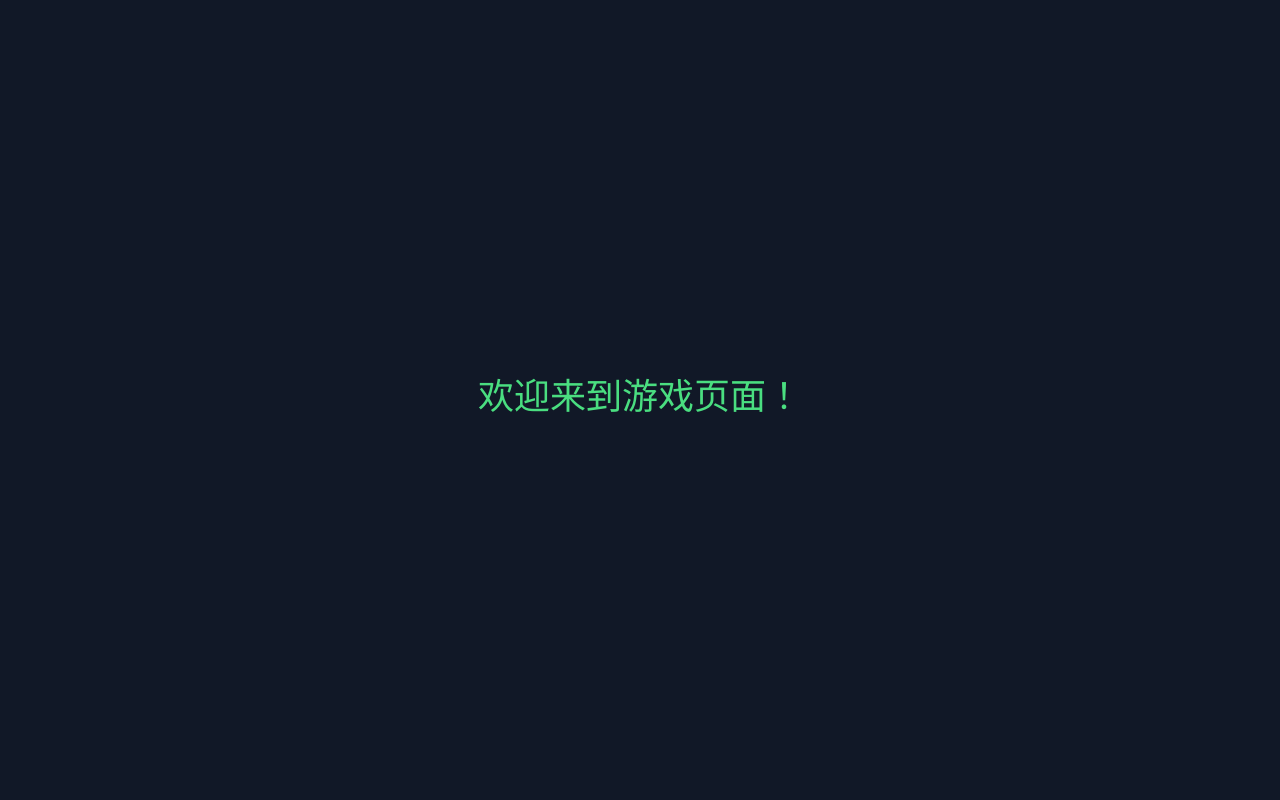
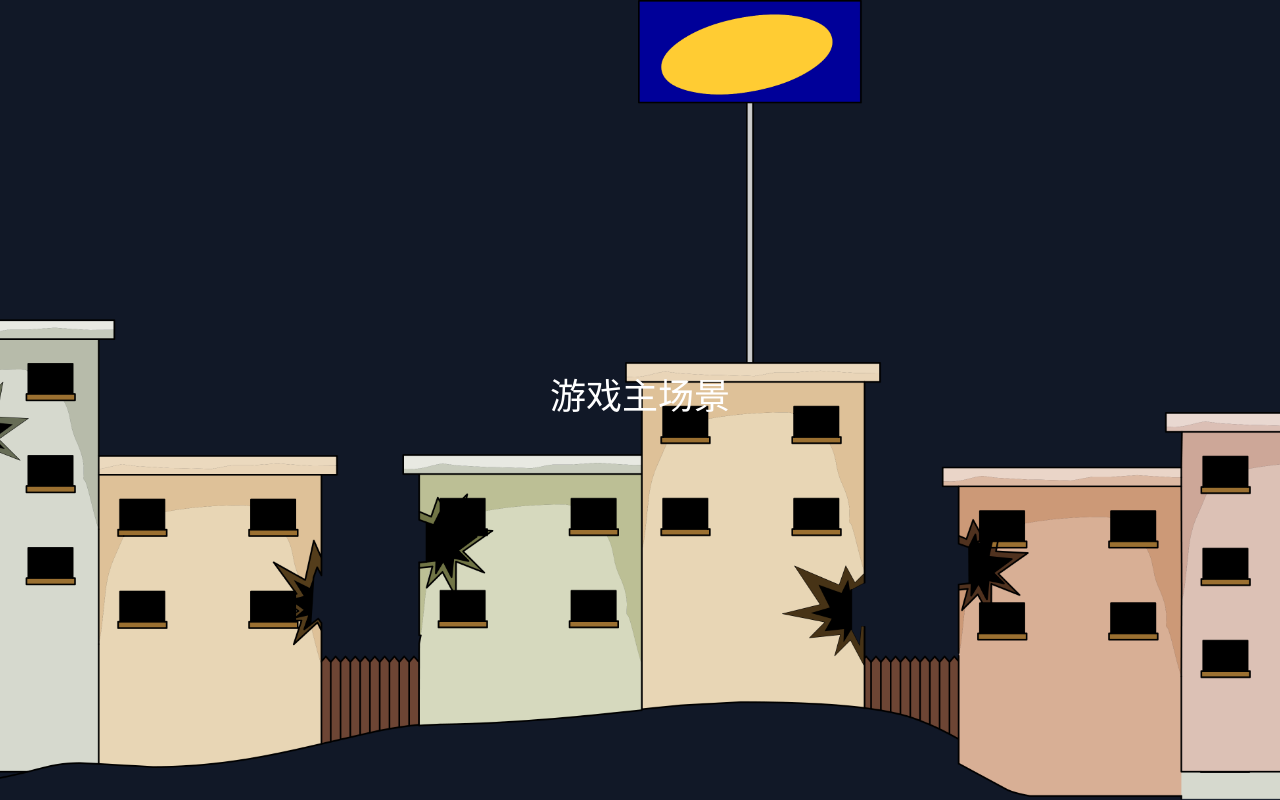
Before and after one commit to pikaqi-dot/Crazy-villains-brawl, a Vue app: page /game in a window 1280 px wide. Built offline with nearby package versions, Linux system fonts and the light colour scheme; a web font is replaced by a local one.

Commit message:
feat: 添加 Phaser 依赖并实现游戏主场景逻辑

```diff
--- a/package.json
+++ b/package.json
@@ -9,6 +9,7 @@
     "preview": "vite preview"
   },
   "dependencies": {
+    "phaser": "^3.88.2",
     "vue": "^3.4.21",
     "vue-router": "^4.5.0"
   },
--- a/src/views/Game.vue
+++ b/src/views/Game.vue
@@ -1,9 +1,40 @@
 <template>
-    <div class="h-screen bg-gray-900 flex items-center justify-center">
-      <h1 class="text-4xl text-green-400">欢迎来到游戏页面！</h1>
+    <div class="game-scene"  ref="object">
+      <!-- 游戏内容 -->
+      <h1 class="text-4xl text-white">游戏主场景</h1>
     </div>
   </template>
 
   <script setup lang="ts">
   // 在这里添加游戏逻辑
+  import { ref, onMounted } from 'vue';
+
+const object = ref<HTMLDivElement | null>(null);
+
+onMounted(() => {
+  if (object.value) {
+    document.addEventListener('mousemove', (event) => {
+      const mouseX = event.clientX; // 鼠标 X 坐标
+      const mouseY = event.clientY; // 鼠标 Y 坐标
+
+      // 设置物体的位置
+      object.value.style.transform = `translate(${-mouseX}px, ${-mouseY}px)`;
+    });
+  }
+});
   </script>
+
+  <style scoped>
+  .game-scene {
+    width: 100vw; /* 视口宽度 */
+    height: 100vh; /* 视口高度 */
+    background-image: url('../assets/background.png'); /* 背景图片路径 */
+    background-size: cover; /* 图片覆盖整个容器 */
+    background-position: center; /* 图片居中 */
+    background-repeat: no-repeat; /* 禁止重复 */
+    display: flex;
+    justify-content: center;
+    align-items: center;
+    color: white;
+  }
+  </style>
```
Also changed, not shown: src/assets/background.png (added), 1 other file (tests, documents, lock files or other folders).
